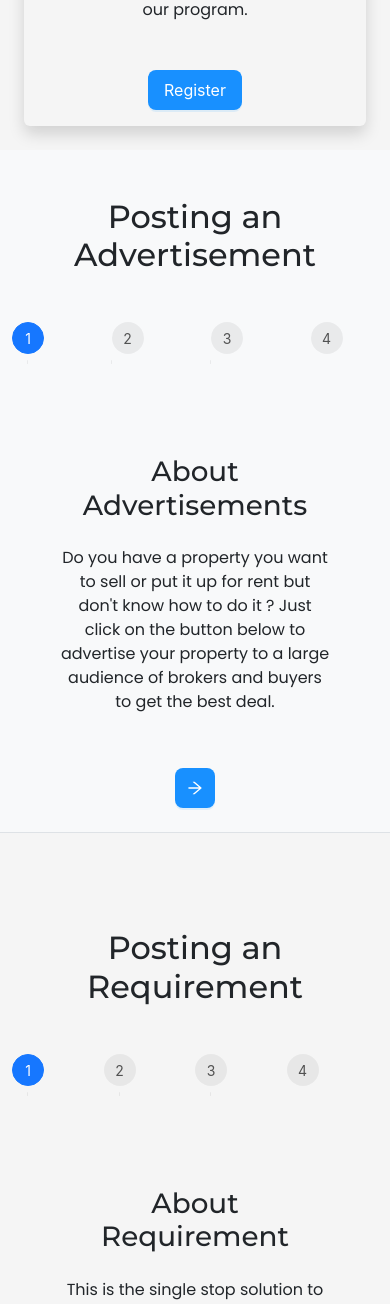
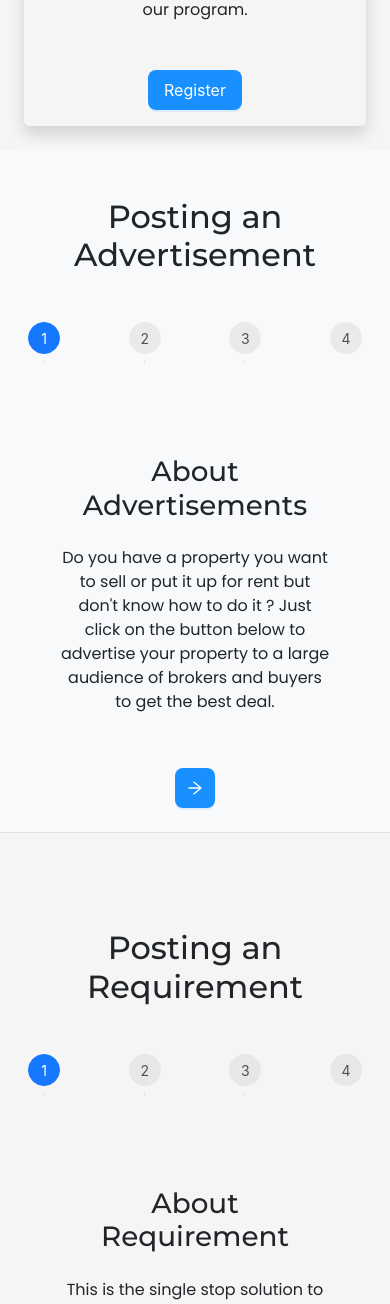
Before and after one commit to VAIJ-TEJAS/BrokersHub_React_Frontend, a React (Vite) app: page /home in a window 390 px wide. Shown: the part 1957-3261 px from the top of the page. Built offline with nearby package versions, Linux system fonts and the light colour scheme.

Commit message:
centered steps numbers

```diff
--- a/src/Pages/HomePage.css
+++ b/src/Pages/HomePage.css
@@ -42,6 +42,10 @@
 }
 .ant-carousel{
   height: 100%;
+}
+
+.ant-steps .ant-steps-item:last-child{
+  flex: none;
 }
 
 @media (max-width: 900px) {
--- a/src/components/StepsForAdvertisement.tsx
+++ b/src/components/StepsForAdvertisement.tsx
@@ -67,22 +67,13 @@ const StepsForAdvertisement: React.FC = () => {
   return (
     <div className="postSteps-container flex justify-center items-center flex-col">
       <div className="container-lg mt-4">
-        <div className="">
-          <Steps direction="horizontal" className="flex-row ant-steps-horizontal ant-steps-label-horizontal" current={currentStep}>
+        <div className="stepsSection sm:translate-x-0 translate-x-4">
+          <Steps direction="horizontal" className="flex-row" current={currentStep}>
             {steps.map((item, index) => (
               <Step key={index} title={<div className="md:block hidden">{item.title}</div>} className="my-4" />
               ))}
           </Steps>
         </div>
-        {/* <div className="md:hidden block">
-          <div className="flex justify-center items-center">
-            <Steps className="w-72" current={currentStep} direction="vertical">
-              {steps.map((item, index) => (
-                <Step key={index} title={item.title} className="my-2 w-auto" />
-                ))}
-            </Steps>
-          </div>
-        </div> */}
       </div>
 
       <div>
--- a/src/components/StepsForRequirement.tsx
+++ b/src/components/StepsForRequirement.tsx
@@ -68,22 +68,13 @@ const StepsForRequirement: React.FC = () => {
       className="postSteps-container align-items-center justify-content-center d-flex flex-column"
     >
         <div className="container-lg mt-4 w-100">
-            <div className="">
+            <div className="stepsSection sm:translate-x-0 translate-x-4">
                 <Steps className="flex-row justify-center items-center" current={currentStep}>
                   {steps.map((item, index) => (
                     <Step key={index} title={<div className="md:block md:w-auto w-0 hidden">{item.title}</div>} className="my-4" />
                   ))}
                 </Steps>
             </div>
-            {/* <div className="lg:hidden block">
-              <div className="flex justify-center items-center">
-                <Steps className="w-72" current={currentStep} direction="vertical">
-                  {steps.map((item, index) => (
-                    <Step key={index} title={item.title} className="my-2" />
-                  ))}
-                </Steps>
-              </div>
-            </div> */}
         </div>
 
         <div>
```
